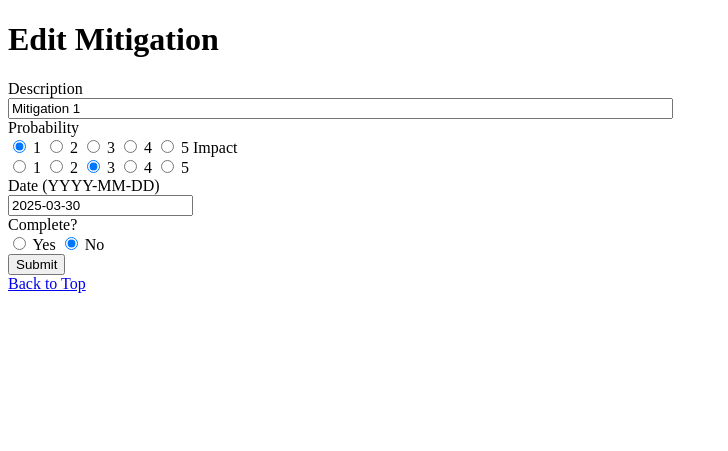
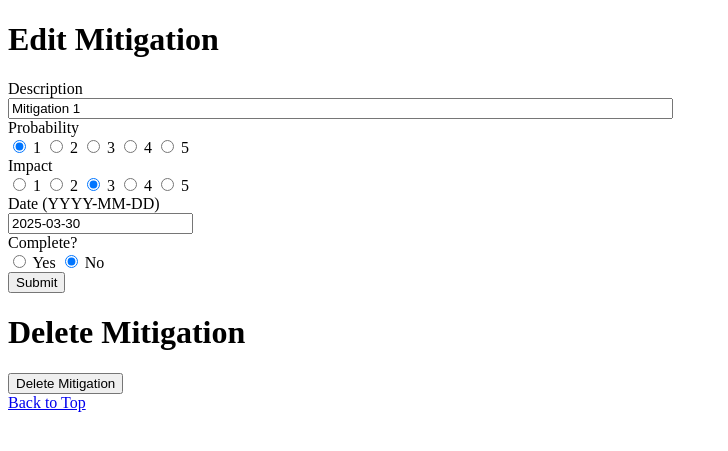
Before and after one commit to sgtaylor16/riskregister, a Flask app: page /editmit/1 in a window 1280 px wide. Shown: the top 451 px of the page, without its empty margins (0-728 px from the left). Run offline with Flask 3, Linux system fonts and the light colour scheme.

Commit message:
delete mitigation form

```diff
--- a/forms.py
+++ b/forms.py
@@ -25,3 +25,6 @@ class MitigationForm(FlaskForm):
     date = StringField('Date (YYYY-MM-DD)')
     complete = RadioField('Complete?', choices=[('1', 'Yes'), ('0', 'No')], validators=[DataRequired()])
     submit = SubmitField('Submit')
+
+class DeleteMitigationForm(FlaskForm):
+    submit = SubmitField('Delete Mitigation')
--- a/pages/main.py
+++ b/pages/main.py
@@ -4,10 +4,8 @@ index_bp = Blueprint('index',__name__)
 
 @index_bp.route('/')
 def index():
-    print("Index page accessed")
     return render_template("index.html")
 
 @index_bp.route('/dashboard/')
 def dashboard():
-    print("Dashboard page accessed")
     return render_template("dashboard.html")
--- a/pages/risks/risks.py
+++ b/pages/risks/risks.py
@@ -1,10 +1,8 @@
 from flask import Blueprint, render_template, redirect, jsonify
-from forms import RiskForm,MitigationForm
+from forms import RiskForm,MitigationForm,DeleteMitigationForm
 from dbcode.models import Risks, Mitigations
 from sqlalchemy import select
 from extensions import db
-
-
 
 
 risks_bp = Blueprint('risks', __name__)
@@ -62,7 +60,6 @@ def risk_dashboard():
 
 
         listofrisks.append(newob)
-    print(listofrisks)
     return jsonify(listofrisks)
 
 @risks_bp.route('/editmit/<mitigation_id>', methods=['GET', 'POST'])
@@ -85,4 +82,12 @@ def edit_mitigation(mitigation_id):
 
         return redirect('/')
 
-    return render_template('editmitigation.html',form=form)
+    deletemitform = DeleteMitigationForm()
+    if deletemitform.validate_on_submit():
+        # Delete the mitigation from the database
+        print("Deleting mitigation")
+        db.session.delete(mitigation)
+        db.session.commit()
+        return redirect('/')
+
+    return render_template('editmitigation.html',form=form, deletemitform=deletemitform)
--- a/templates/editmitigation.html
+++ b/templates/editmitigation.html
@@ -17,7 +17,7 @@
                 <td>{{ subfield }}</td>
                 <td>{{ subfield.label }}</td>
             </tr>
-        {% endfor %}
+        {% endfor %}<br>
         {{ form.impact.label }}<br>
         {% for subfield in form.impact %}
             <tr>
@@ -39,7 +39,11 @@
         <br>
 
         {{ form.submit() }}
-
+    </form>
+    <h1>Delete Mitigation</h1>
+    <form>
+     {{ deletemitform.hidden_tag() }}
+     {{ deletemitform.submit() }}
     </form>
     <a href="/">Back to Top</a>
 
```
